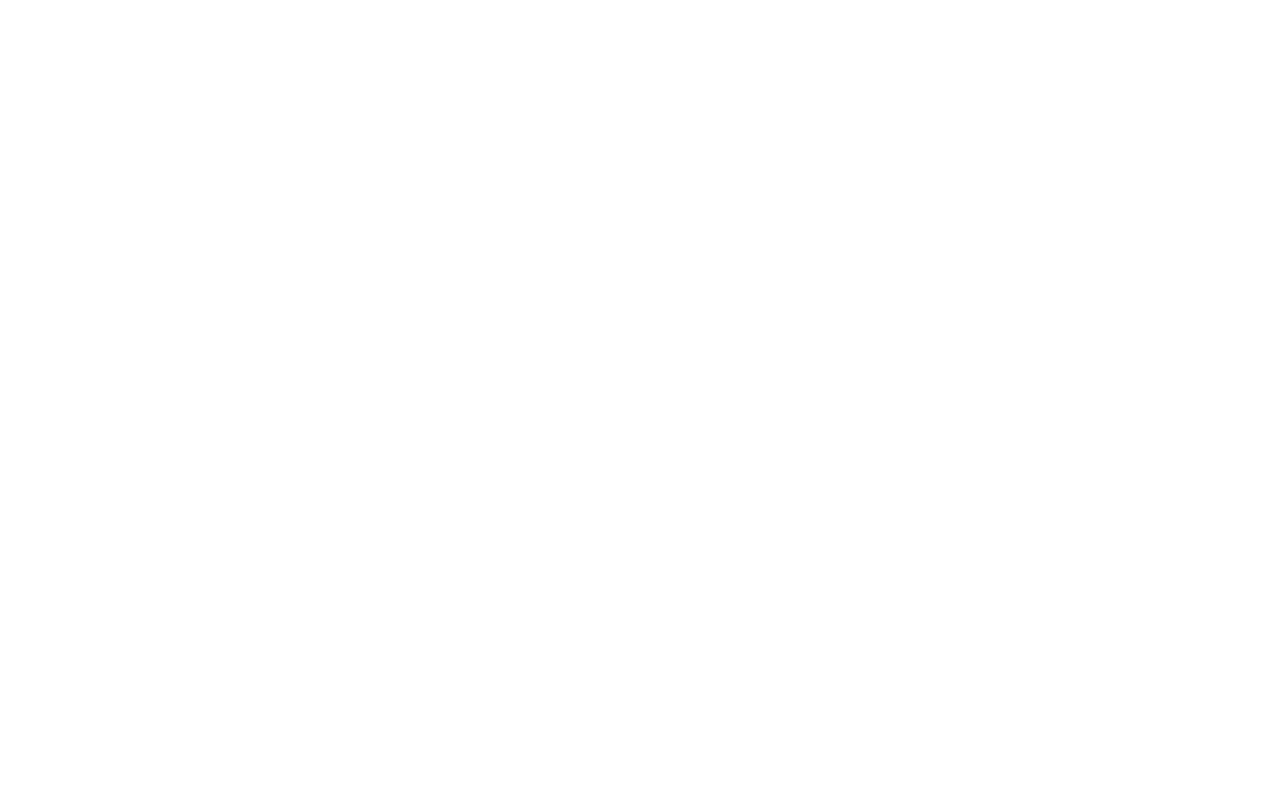
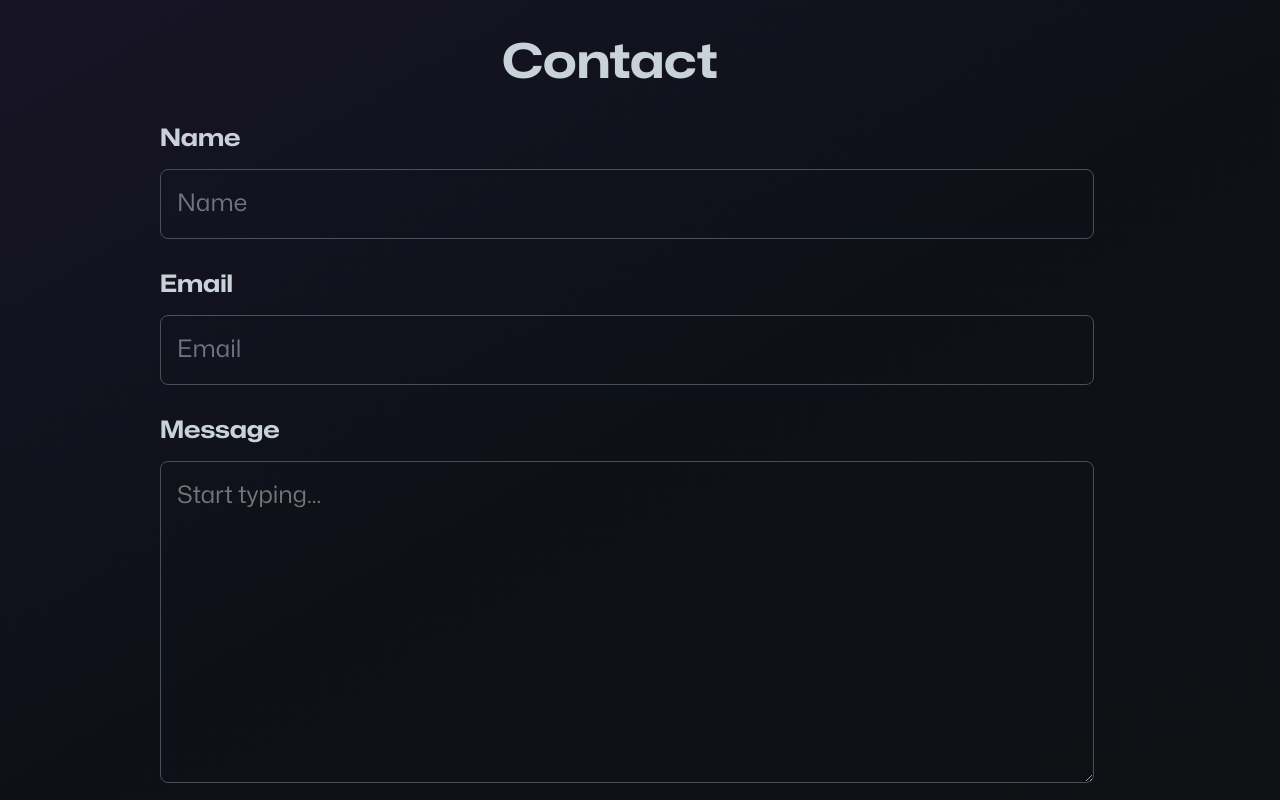
Before and after one commit to AdemolaAri/personal-site, an Angular app: page / in a window 1280 px wide. Shown: the part 3500-4300 px from the top of the page. Before the commit the page ends 3466 px from the top, so only its background shows below. Built offline with nearby package versions, Linux system fonts and the light colour scheme.

Commit message:
build out contact page

```diff
--- a/src/app/app.component.html
+++ b/src/app/app.component.html
@@ -3,4 +3,5 @@
 <router-outlet name='intro'></router-outlet>
 <router-outlet name='about-skills'></router-outlet>
 <router-outlet name='projects'></router-outlet>
+<router-outlet name='contact'></router-outlet>
 <router-outlet name='footer'></router-outlet>
--- a/src/app/app.routes.ts
+++ b/src/app/app.routes.ts
@@ -4,11 +4,13 @@
 import { IntroComponent } from './pages/intro/intro.component';
 import { AboutComponent } from './pages/about/about.component';
 import { ProjectsComponent } from './pages/projects/projects.component';
+import { ContactComponent } from './pages/contact/contact.component';
 
 export const routes: Routes = [
     {path: '', component: HeaderComponent, outlet: 'home'},
     {path: '', component: IntroComponent, outlet: 'intro'},
     {path: '', component: AboutComponent, outlet: 'about-skills'},
     {path: '', component: ProjectsComponent, outlet: 'projects'},
+    {path: '', component: ContactComponent, outlet: 'contact'},
     {path: '', component: FooterComponent, outlet: 'footer'},
 ];
--- a/src/app/pages/contact/contact.component.css
+++ b/src/app/pages/contact/contact.component.css
@@ -0,0 +1,29 @@
+/* Input */
+.input {
+    font-size: var(--font-size);
+    font-family: var(--font);
+    color: var(--fg-default);
+    padding: 1.25rem 1rem;
+    width: 100%;
+    border-radius: 0.5rem;
+    border: 1px solid var(--border);
+    background: transparent;
+      transition: all 150ms ease-in-out;
+  }
+
+  input {
+    color: var(--fg-subtle);
+  }
+
+  input::placeholder {
+    color: var(--fg-subtle);
+  }
+
+  .input:focus {
+    outline: none;
+    border-color: var(--fg-default);
+  }
+
+  .mg-10 {
+    margin: 10rem;
+  }
--- a/src/app/pages/contact/contact.component.html
+++ b/src/app/pages/contact/contact.component.html
@@ -1 +1,24 @@
-<p>contact works!</p>
+<div class="section-sm mg-10">
+    <h2 class="mb-2">{{title}}</h2>
+    <form action="">
+      <div *ngFor="let userinfo of userData" class="mb-2">
+        <label class="mb-1" for="from">{{ userinfo | titlecase }}</label>
+        <input class="input" type="text" id="{{userinfo | lowercase}}" placeholder="{{ userinfo | titlecase }}" />
+      </div>
+      <div class="mb-2">
+        <label class="mb-1" for="message">{{messageInfo.name | titlecase}}</label>
+        <textarea
+          class="input"
+          name="message"
+          wrap="soft"
+          id="message"
+          cols="30"
+          rows="10"
+          placeholder="{{
+            messageInfo.placeholder
+          }}"
+        ></textarea>
+      </div>
+      <button class="button" type="submit">Submit</button>
+    </form>
+</div>
--- a/src/app/pages/contact/contact.component.ts
+++ b/src/app/pages/contact/contact.component.ts
@@ -1,5 +1,6 @@
 import { Component } from '@angular/core';
 import { CommonModule } from '@angular/common';
+import { dataToCollect } from '../../../assets/user-data/contact';
 
 @Component({
   selector: 'app-contact',
@@ -9,5 +10,10 @@
   styleUrl: './contact.component.css'
 })
 export class ContactComponent {
-
+  title = 'Contact';
+  userData = dataToCollect;
+  messageInfo = {
+    name: 'message',
+    placeholder: 'Start typing...',
+  };
 }
```
